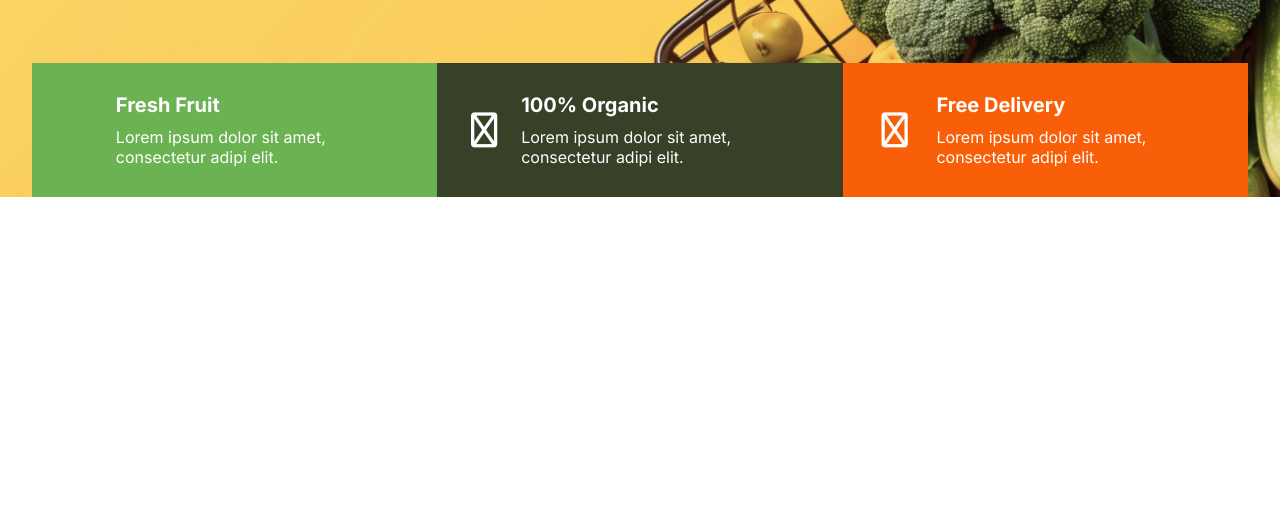
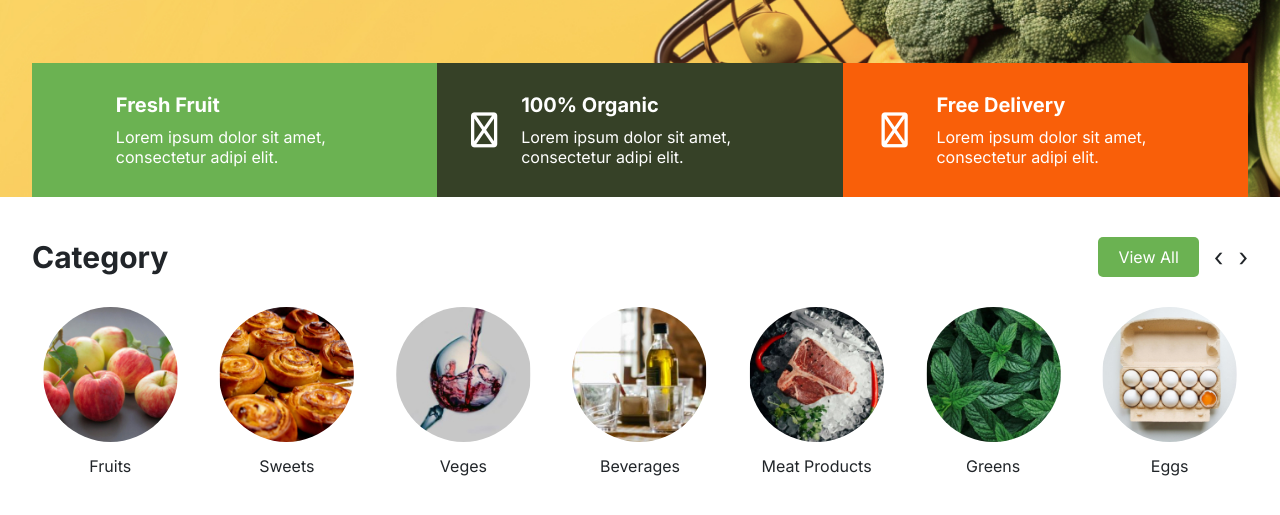
Before and after one commit to Sekine17/organic, a plain HTML site: page index.html in a window 1280 px wide. Shown: the part 603-1118 px from the top of the page. Before the commit the page ends 800 px from the top, so only its background shows below. Drawn offline with nearby package versions, Linux system fonts and the light colour scheme; some icons are missing.

Commit message:
category hissesi bitdi

```diff
--- a/index.html
+++ b/index.html
@@ -6,6 +6,8 @@
   <meta name="viewport" content="width=device-width, initial-scale=1.0">
   <link rel="stylesheet" href="https://cdnjs.cloudflare.com/ajax/libs/font-awesome/7.0.1/css/all.min.css">
   <link rel="stylesheet" href="style.css">
+  <link rel="stylesheet" href="https://cdn.jsdelivr.net/npm/swiper@11/swiper-bundle.min.css" />
+
   <link rel="shortcut icon" href="grocery-cart.png" type="image/x-icon">
   <link rel="stylesheet" href="https://cdnjs.cloudflare.com/ajax/libs/font-awesome/6.5.2/css/all.min.css">
   <link rel="stylesheet" href="https://site-assets.fontawesome.com/releases/v6.7.2/css/all.css">
@@ -39,12 +41,10 @@
         <i class="fa-light fa-user"></i>
       </div>
     </nav>
-
     <nav class="mobile">
       <img src="img/img/logo.svg" alt="Logo">
       <i class="fa-solid fa-bars" onclick="openmenu()"></i>
     </nav>
-
     <div class="navbarmenu" id="navmenu">
       <span><i class="fa-solid fa-xmark" onclick="closemenu()"></i></span>
       <div class="orta">
@@ -133,7 +133,95 @@
       </div>
     </div>
   </header>
-
+  <div class="category-hissesi container">
+    <div class="basliq1">
+      <div>
+        <h2>Category</h2>
+      </div>
+      <div class="basliq-2">
+        <a href="#">View All</a>
+        <div class="icons">
+          <div>
+            ‹
+          </div>
+          <div>
+            ›
+          </div>
+        </div>
+      </div>
+    </div>
+    <div class="slider-hissesi">
+      <div class="swiper mySwiper">
+        <div class="swiper-wrapper">
+          <div class="swiper-slide">
+            <img src="img/img/category-thumb-1.jpg" alt="">
+            <h4>Fruits</h4>
+          </div>
+          <div class="swiper-slide">
+            <img src="img/img/category-thumb-2.jpg" alt="">
+            <h4>Sweets</h4>
+          </div>
+          <div class="swiper-slide">
+            <img src="img/img/category-thumb-3.jpg" alt="">
+            <h4>Veges</h4>
+          </div>
+          <div class="swiper-slide">
+            <img src="img/img/category-thumb-4.jpg" alt="">
+            <h4>Beverages</h4>
+          </div>
+          <div class="swiper-slide">
+            <img src="img/img/category-thumb-5.jpg" alt="">
+            <h4>Meat Products</h4>
+          </div>
+          <div class="swiper-slide">
+            <img src="img/img/category-thumb-6.jpg" alt="">
+            <h4>Greens</h4>
+          </div>
+          <div class="swiper-slide">
+            <img src="img/img/category-thumb-7.jpg" alt="">
+            <h4>Eggs</h4>
+          </div>
+          <div class="swiper-slide">
+            <img src="img/img/category-thumb-8.jpg" alt="">
+            <h4>Breads</h4>
+          </div>
+          <div class="swiper-slide">
+            <img src="img/img/category-thumb-1.jpg" alt="">
+            <h4>Fruits</h4>
+          </div>
+          <div class="swiper-slide">
+            <img src="img/img/category-thumb-2.jpg" alt="">
+            <h4>Sweets</h4>
+          </div>
+          <div class="swiper-slide">
+            <img src="img/img/category-thumb-3.jpg" alt="">
+            <h4>Veges</h4>
+          </div>
+          <div class="swiper-slide">
+            <img src="img/img/category-thumb-4.jpg" alt="">
+            <h4>Beverages</h4>
+          </div>
+          <div class="swiper-slide">
+            <img src="img/img/category-thumb-5.jpg" alt="">
+            <h4>Meat Products</h4>
+          </div>
+          <div class="swiper-slide">
+            <img src="img/img/category-thumb-6.jpg" alt="">
+            <h4>Greens</h4>
+          </div>
+          <div class="swiper-slide">
+            <img src="img/img/category-thumb-7.jpg" alt="">
+            <h4>Eggs</h4>
+          </div>
+          <div class="swiper-slide">
+            <img src="img/img/category-thumb-8.jpg" alt="">
+            <h4>Breads</h4>
+          </div>
+        </div>
+        <div class="swiper-pagination"></div>
+      </div>
+    </div>
+  </div>
 
   <script>
     let navmenu = document.getElementById('navmenu');
@@ -146,6 +234,42 @@
       navmenu.style.right = '-70%'
     }
   </script>
+  <script src="https://cdn.jsdelivr.net/npm/swiper@11/swiper-bundle.min.js"></script>
+
+  <!-- Initialize Swiper -->
+  <script>
+    var swiper = new Swiper(".mySwiper", {
+      slidesPerView: 3,
+      spaceBetween: 30,
+      loop: true,
+      breakpoints: {
+        200: {
+          slidesPerView: 1,
+          spaceBetween: 10,
+        },
+        400: {
+          slidesPerView: 2,
+          spaceBetween: 10,
+        },
+        600: {
+          slidesPerView: 4,
+          spaceBetween: 10,
+        },
+        800: {
+          slidesPerView: 5,
+          spaceBetween: 20,
+        },
+        1030: {
+          slidesPerView: 7,
+          spaceBetween: 20,
+        },
+        1025: {
+          slidesPerView: 8,
+          spaceBetween: 20,
+        }
+      }
+    });
+  </script>
 </body>
 
 </html>
--- a/style.css
+++ b/style.css
@@ -59,7 +59,7 @@ nav img {
 }
 
 .header-text {
-    height: 90vh;
+    height: 80vh;
     padding: 0px 15px;
     display: flex;
     flex-direction: column;
@@ -205,7 +205,7 @@ nav img {
     padding: 20px 20px;
 }
 
-.ilk div{
+.ilk div {
     display: flex;
     flex-direction: column;
     gap: 10px;
@@ -232,6 +232,74 @@ nav img {
 .uclu-ucuncu {
     background-color: #f95f09;
 }
+
+/*categoty hissesi basladi*/
+.category-hissesi {
+    padding: 40px 0;
+}
+
+.basliq1 {
+    display: flex;
+    align-items: center;
+    justify-content: space-between;
+    padding-bottom: 30px;
+}
+
+.basliq1 h2 {
+    font-size: 30px;
+    color: #212529;
+}
+
+.basliq1 a {
+    color: white;
+    background-color: #6bb252;
+    padding: 10px 20px;
+    border-radius: 5px;
+    transition: 0.5s;
+}
+
+.basliq1 a:hover {
+    background-color: #f7a422;
+}
+
+.swiper {
+    width: 100%;
+    height: 100%;
+}
+
+.swiper-slide h4 {
+    padding-top: 10px;
+    font-weight: 400;
+    font-size: 1rem !important;
+}
+
+.swiper-slide {
+    text-align: center;
+    font-size: 18px;
+    display: flex;
+    justify-content: center;
+    align-items: center;
+}
+
+.swiper-slide img {
+    height: 135px;
+    width: 135px;
+    border-radius: 50%;
+}
+
+.icons{
+    display: flex;
+    font-size: 25px;
+    gap: 15px;
+    cursor: pointer;
+}
+
+.basliq-2{
+    display: flex;
+    align-items: center;
+    gap: 15px;
+}
+/*categoty hissesi bitdi*/
 
 /*3lü hisse bitdi*/
 /* Desktop görünüşü */
@@ -267,7 +335,7 @@ nav img {
     }
 
     .header-text {
-        padding: 0px 40px;
+        padding: 0px 30px;
     }
 
     .header-text h2 {
@@ -305,18 +373,20 @@ nav img {
         justify-content: center;
     }
 
-    .uclu-birinci, .uclu-ikinci , .uclu-ucuncu{
+    .uclu-birinci,
+    .uclu-ikinci,
+    .uclu-ucuncu {
         display: flex;
-        flex-direction: row!important;
-        gap: 20px!important;
-        padding: 30px!important;
+        flex-direction: row !important;
+        gap: 20px !important;
+        padding: 30px !important;
     }
 
-    .ilk .h5-p{
+    .ilk .h5-p {
         align-items: start;
     }
 
-    .h5-p p{
+    .h5-p p {
         text-align: left;
     }
 
@@ -347,3 +417,22 @@ nav img {
         font-size: 45px;
     }
 }
+@media only screen and (max-width: 270px) {
+    .basliq1 a {
+    display: none;
+}
+}
+
+@media only screen and (max-width: 490px) {
+    .header-text {
+        height: 100vh !important;
+        ;
+    }
+}
+
+@media only screen and (max-width: 815px) {
+    .header-text {
+        height: 100vh !important;
+        ;
+    }
+}
```
